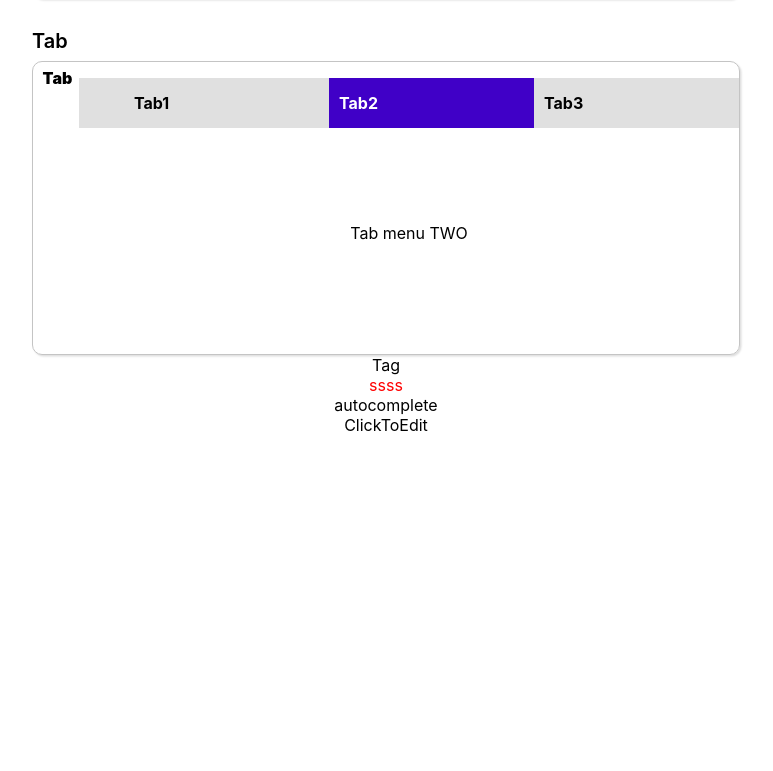
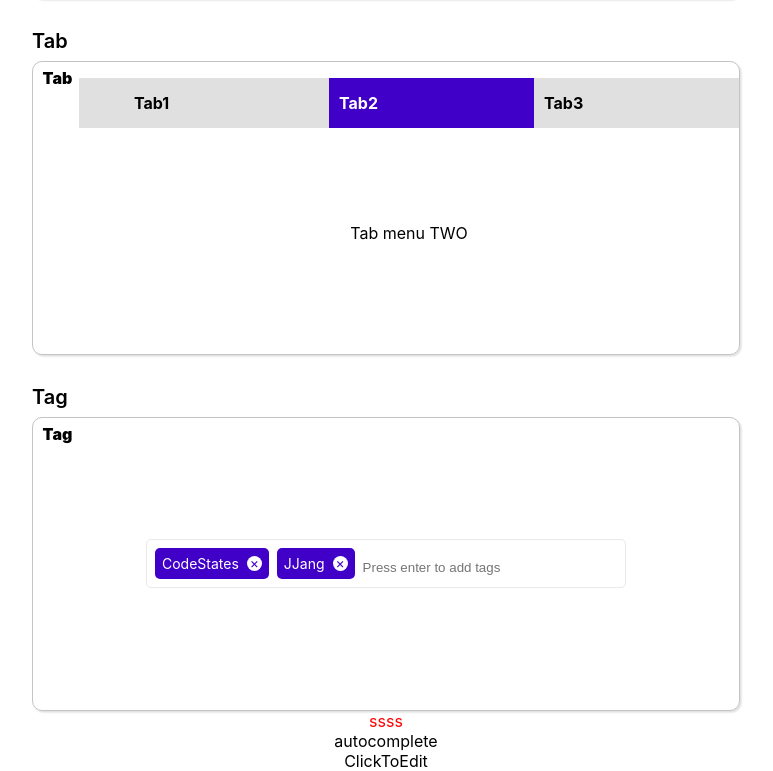
Before and after one commit to hinyc/wanted_pre_onboarding, a React (Create React App) app in the folder custom-component/: page / in a window 1280 px wide. Shown: the part 714-1485 px from the top of the page, without its empty margins (254-1027 px from the left). Before the commit the page ends 1149 px from the top, so only its background shows below. Built offline with nearby package versions, Linux system fonts and the light colour scheme.

Commit message:
[Feat] Tag component 생성
- 중복 태그 추가 불가
- 태그 삭제 기능구현

```diff
--- a/custom-component/src/component/Tag.js
+++ b/custom-component/src/component/Tag.js
@@ -1,7 +1,89 @@
+import { useState } from 'react';
+import styled from 'styled-components';
+import { Container, SmallTitle, SubTitle } from './Common';
+
+const TagContainer = styled.div`
+  border: 1px solid #e9e9e9;
+  border-radius: 5px;
+  width: 480px;
+  padding-top: 8px;
+  display: flex;
+  flex-wrap: wrap;
+  align-items: flex-end;
+  &:focus-within {
+    border: 1px solid #4000c7;
+  }
+  > input {
+    border: none;
+    padding-bottom: 4px;
+    margin: 0 0 8px 8px;
+    :focus {
+      outline: none;
+    }
+  }
+`;
+const TagStyle = styled.div`
+  border-radius: 5px;
+  background-color: #4000c7;
+  color: #ffffff;
+  padding: 7px;
+  margin: 0 0 8px 8px;
+  font-size: 14px;
+  display: flex;
+  align-items: center;
+`;
+
+const DeleteStyle = styled.div`
+  background-color: #ffffff;
+  color: #4000c7;
+  border-radius: 50%;
+  width: 15px;
+  height: 15px;
+  font-size: 14px;
+  line-height: 13px;
+  text-align: center;
+  margin-left: 8px;
+  :hover {
+    cursor: pointer;
+  }
+`;
 export default function Tag() {
+  const [tagList, setTagList] = useState(['CodeStates', 'JJang']);
+  const addTag = (e) => {
+    if (e.key === 'Enter') {
+      if (tagList.includes(e.target.value) || e.target.value === '') {
+        return;
+      }
+      setTagList([...tagList, e.target.value]);
+      e.target.value = '';
+      console.log(e.target.value);
+    }
+  };
+
+  const deleteTag = (deleteIdx) => {
+    setTagList(tagList.filter((el, idx) => idx !== deleteIdx));
+  };
+
   return (
     <>
-      <div>Tag</div>
+      <SubTitle>Tag</SubTitle>
+      <Container>
+        <SmallTitle>Tag</SmallTitle>
+        <TagContainer>
+          {tagList.map((el, idx) => (
+            <TagStyle key={idx}>
+              {el}
+              <DeleteStyle onClick={() => deleteTag(idx)}>×</DeleteStyle>
+            </TagStyle>
+          ))}
+          <input
+            onKeyUp={(e) => {
+              addTag(e);
+            }}
+            placeholder="Press enter to add tags"
+          />
+        </TagContainer>
+      </Container>
     </>
   );
 }
```
